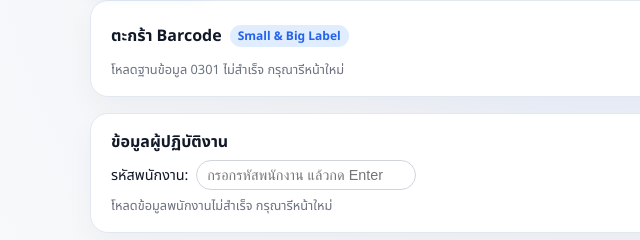
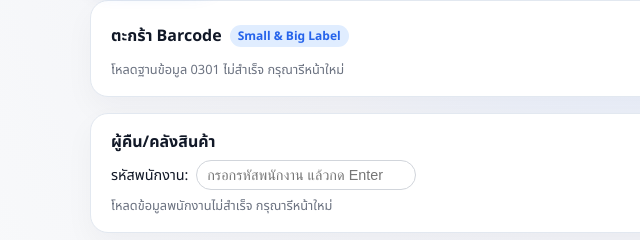
Before and after one commit to Nawahovvp/Barcode-Nawanakorn-Web, a plain HTML site: page index.html in a window 1280 px wide. Shown: the part 155-395 px from the top of the page, 0-640 px from the left. Drawn offline with Linux system fonts and the light colour scheme; no server answers.

Commit message:
Update index.html

```diff
--- a/index.html
+++ b/index.html
@@ -592,7 +592,7 @@
         <!-- ข้อมูลพนักงาน -->
         <div class="card">
           <div class="card-title">
-            ข้อมูลผู้ปฏิบัติงาน
+            ผู้คืน/คลังสินค้า
           </div>
           <div class="employee-row">
             <label>
```
